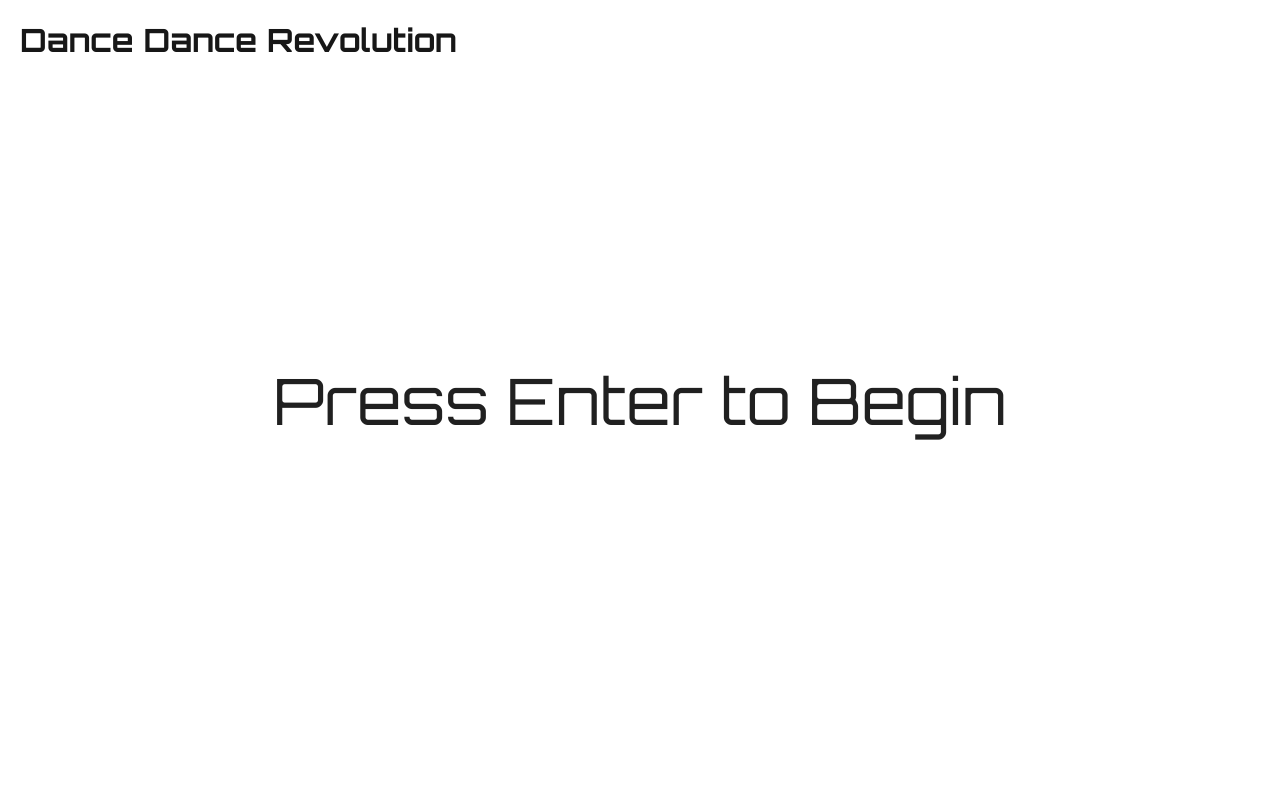
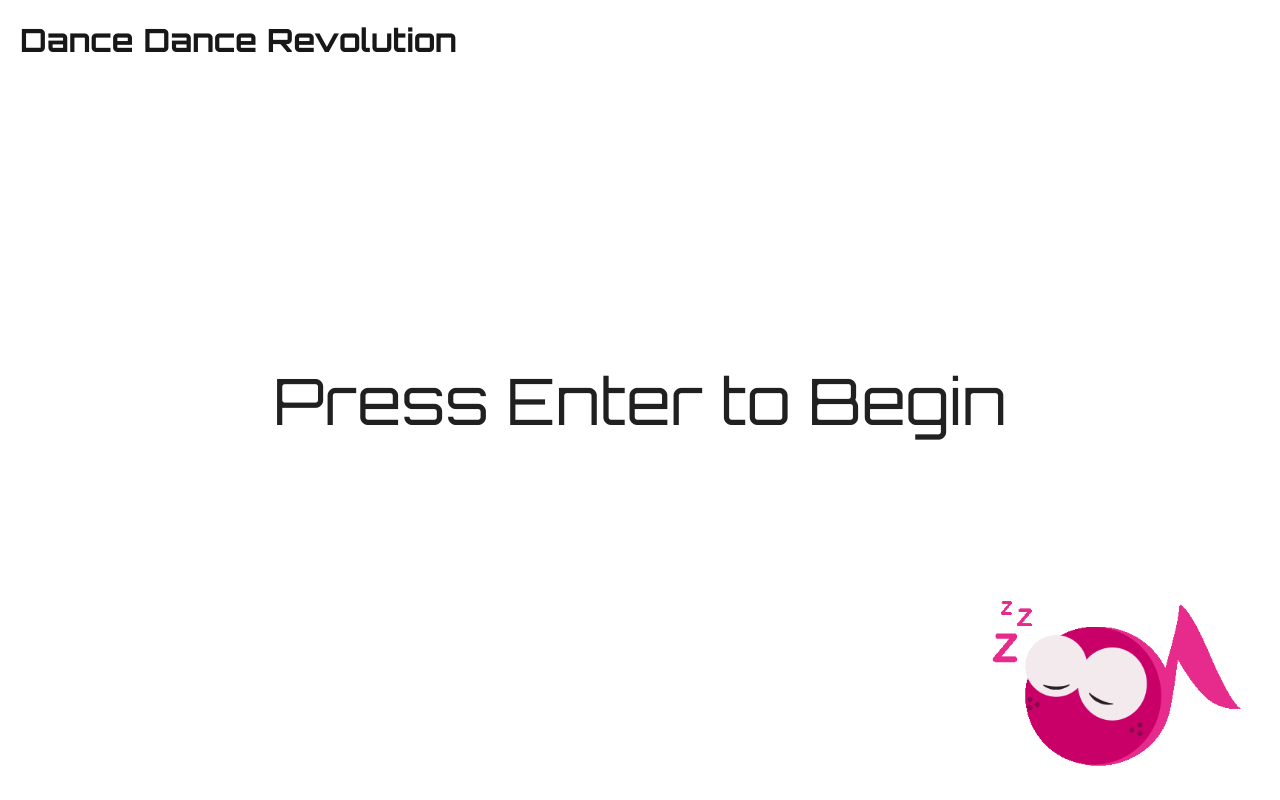
Before and after one commit to andrew-fenton/dance-dance-revision, a Next.js app in the folder client/: page / in a window 1280 px wide. Built offline with nearby package versions, Linux system fonts and the light colour scheme.

Commit message:
added mascot to front page

```diff
--- a/client/src/pages/index.js
+++ b/client/src/pages/index.js
@@ -64,6 +64,7 @@
       >
         <h1 className={styles.title}>Dance Dance Revolution</h1>
         <p className={styles.instruction}>Press Enter to Begin</p>
+        <img className={styles.sleepGif} src="/assets/sleepNote.gif" alt="sleeping gif" />
       </div>
     </>
   );
--- a/client/src/styles/HomeScreen.module.css
+++ b/client/src/styles/HomeScreen.module.css
@@ -26,6 +26,13 @@
   animation: flash 4s infinite;
 }
 
+.sleepGif {
+  position: absolute;
+  right: 3%;
+  bottom: 3%;
+  max-width: 250px;
+}
+
 @keyframes flash {
   0%, 100% {
     opacity: 0;
```
Also changed, not shown: client/public/assets/sleepNote.gif (added).
